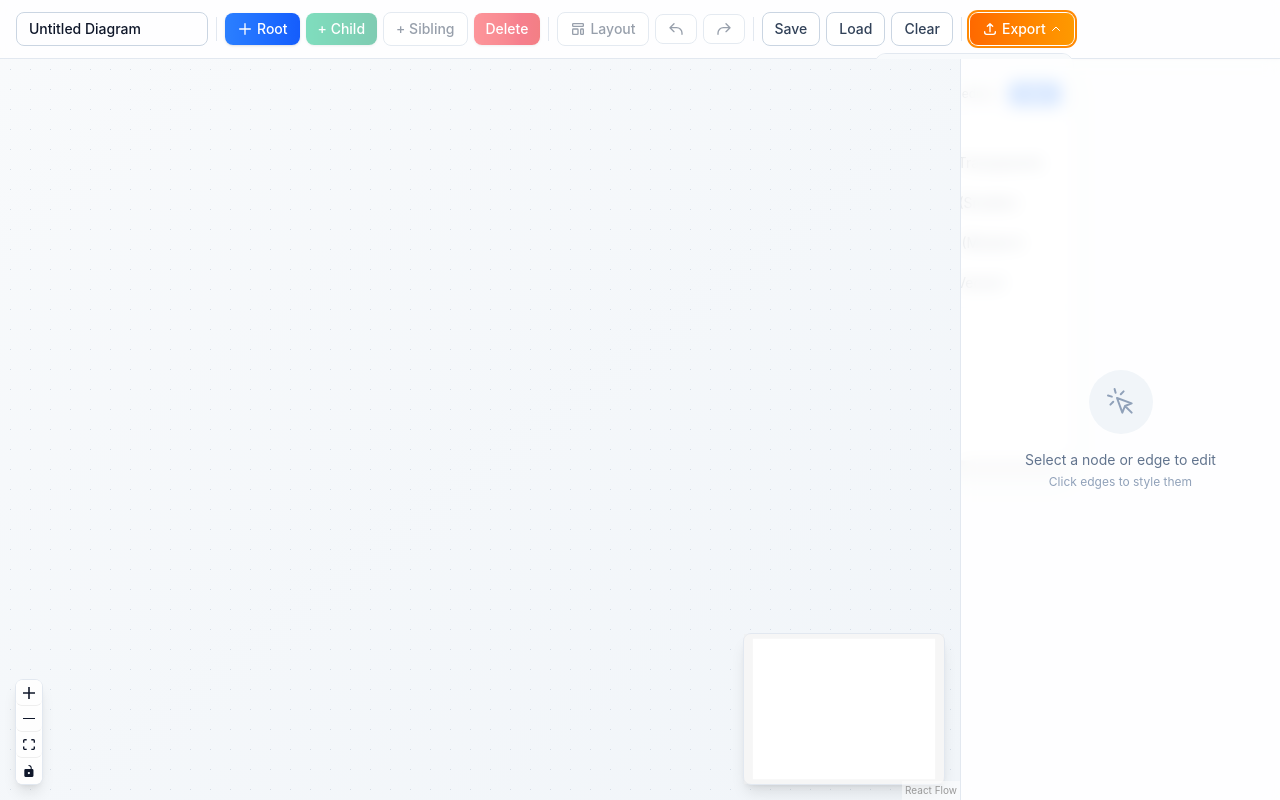
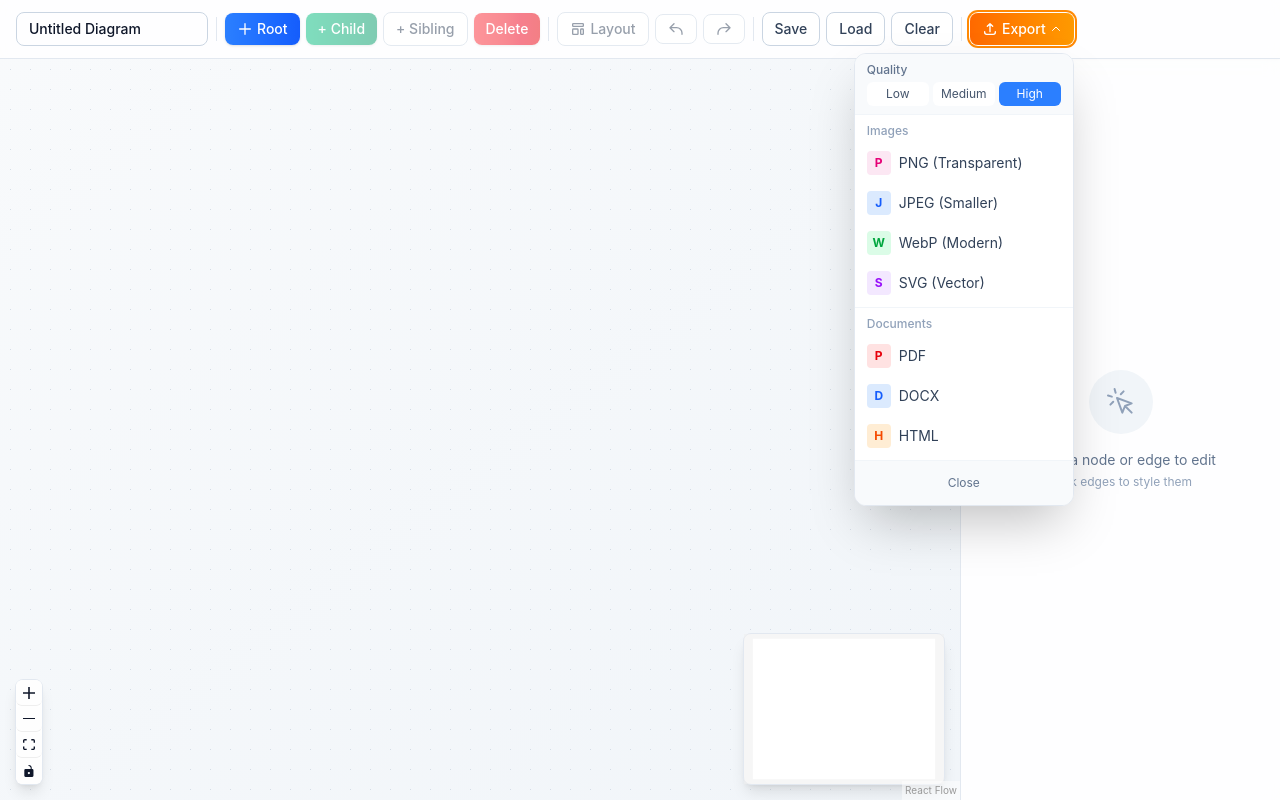
Before and after one commit to nikhilgawade0211-debug/Holen, a Next.js app: page / in a window 1280 px wide. Both pictures are taken after a click on the button "Export". Built offline with nearby package versions, Linux system fonts and the light colour scheme.

Commit message:
fix: line editing 3

```diff
--- a/src/components/DiagramCanvas.tsx
+++ b/src/components/DiagramCanvas.tsx
@@ -158,6 +158,7 @@ export default function DiagramCanvas() {
   // Handle edge reconnection (drag edge to new target)
   const onReconnect = useCallback(
     (oldEdge: Edge, newConnection: Connection) => {
+      console.log('Reconnecting edge:', oldEdge.id, 'to:', newConnection.target);
       if (newConnection.target && newConnection.target !== oldEdge.target) {
         reconnectEdge(oldEdge.id, newConnection.target);
       }
@@ -185,6 +186,7 @@ export default function DiagramCanvas() {
         zoomOnScroll={false} // Disable zoom on scroll so pan works
         zoomOnPinch // Enable pinch-to-zoom on touch
         selectNodesOnDrag={false}
+        reconnectRadius={25}
         fitView
         fitViewOptions={{ padding: 0.2 }}
         minZoom={0.1}
--- a/src/components/Toolbar.tsx
+++ b/src/components/Toolbar.tsx
@@ -1,6 +1,7 @@
 'use client';
 
-import React, { useState } from 'react';
+import React, { useState, useRef, useEffect } from 'react';
+import { createPortal } from 'react-dom';
 import { useDiagramStore } from '@/store/diagramStore';
 import { applyDagreLayout } from '@/services/layoutService';
 import {
@@ -38,6 +39,40 @@ export default function Toolbar() {
   const [exportQuality, setExportQuality] = useState<ExportQuality>('high');
   const [showExportMenu, setShowExportMenu] = useState(false);
   const [isExporting, setIsExporting] = useState(false);
+  const [menuPosition, setMenuPosition] = useState({ top: 0, left: 0 });
+  const exportButtonRef = useRef<HTMLButtonElement>(null);
+  const exportMenuRef = useRef<HTMLDivElement>(null);
+
+  // Close export menu when clicking outside
+  useEffect(() => {
+    function handleClickOutside(event: MouseEvent) {
+      const target = event.target as Node;
+      if (
+        exportMenuRef.current &&
+        !exportMenuRef.current.contains(target) &&
+        exportButtonRef.current &&
+        !exportButtonRef.current.contains(target)
+      ) {
+        setShowExportMenu(false);
+      }
+    }
+
+    if (showExportMenu) {
+      document.addEventListener('mousedown', handleClickOutside);
+      return () => document.removeEventListener('mousedown', handleClickOutside);
+    }
+  }, [showExportMenu]);
+
+  // Update menu position when shown
+  useEffect(() => {
+    if (showExportMenu && exportButtonRef.current) {
+      const rect = exportButtonRef.current.getBoundingClientRect();
+      setMenuPosition({
+        top: rect.bottom + 8,
+        left: rect.right - 220, // Align right edge of menu with right edge of button
+      });
+    }
+  }, [showExportMenu]);
 
   const canUndo = historyIndex > 0;
   const canRedo = historyIndex < history.length - 1;
@@ -327,9 +362,9 @@ export default function Toolbar() {
 
       <div className="w-px h-6 bg-slate-200" />
 
-      {/* Export menu */}
-      <div className="relative">
+      {/* Export button */}
       <button
+        ref={exportButtonRef}
         onClick={() => setShowExportMenu(!showExportMenu)}
         className={`${buttonBase} bg-gradient-to-r from-orange-500 to-amber-500 text-white hover:from-orange-600 hover:to-amber-600 focus:ring-orange-400 shadow-sm hover:shadow`}
       >
@@ -344,14 +379,16 @@ export default function Toolbar() {
         </span>
       </button>
 
-        {showExportMenu && (
-          <div className="absolute top-full right-0 mt-2" style={{ zIndex: 9999 }}>
+      {/* Export menu portal */}
+      {showExportMenu && typeof document !== 'undefined' && createPortal(
         <div
-              className="fixed inset-0"
-              onClick={() => setShowExportMenu(false)}
-            />
-            <div
-              className="relative bg-white border border-slate-200 rounded-xl shadow-xl min-w-[200px] overflow-hidden"
+          ref={exportMenuRef}
+          className="fixed bg-white border border-slate-200 rounded-xl shadow-2xl min-w-[220px] overflow-hidden"
+          style={{
+            zIndex: 99999,
+            top: menuPosition.top,
+            left: Math.max(8, menuPosition.left), // Prevent going off-screen left
+          }}
         >
           {/* Quality selector */}
           <div className="px-3 py-2 border-b border-slate-100 bg-slate-50">
@@ -360,7 +397,7 @@ export default function Toolbar() {
               {(['low', 'medium', 'high'] as ExportQuality[]).map((q) => (
                 <button
                   key={q}
-                      onClick={() => setExportQuality(q)}
+                  onClick={(e) => { e.stopPropagation(); setExportQuality(q); }}
                   className={`flex-1 px-2 py-1 text-xs rounded-md transition-all ${
                     exportQuality === q
                       ? 'bg-blue-500 text-white'
@@ -377,33 +414,33 @@ export default function Toolbar() {
           <div className="py-1">
             <div className="px-3 py-1 text-xs font-medium text-slate-400">Images</div>
             <button
-                  onClick={handleExportPNG}
+              onClick={(e) => { e.stopPropagation(); handleExportPNG(); }}
               disabled={isExporting}
-                  className="w-full flex items-center gap-2 px-3 py-2 text-sm text-slate-700 hover:bg-slate-50 transition-colors"
+              className="w-full flex items-center gap-2 px-3 py-2 text-sm text-slate-700 hover:bg-slate-100 transition-colors disabled:opacity-50"
             >
               <span className="w-6 h-6 rounded bg-pink-100 text-pink-600 flex items-center justify-center text-xs font-bold">P</span>
               PNG (Transparent)
             </button>
             <button
-                  onClick={handleExportJPEG}
+              onClick={(e) => { e.stopPropagation(); handleExportJPEG(); }}
               disabled={isExporting}
-                  className="w-full flex items-center gap-2 px-3 py-2 text-sm text-slate-700 hover:bg-slate-50 transition-colors"
+              className="w-full flex items-center gap-2 px-3 py-2 text-sm text-slate-700 hover:bg-slate-100 transition-colors disabled:opacity-50"
             >
               <span className="w-6 h-6 rounded bg-blue-100 text-blue-600 flex items-center justify-center text-xs font-bold">J</span>
               JPEG (Smaller)
             </button>
             <button
-                  onClick={handleExportWebP}
+              onClick={(e) => { e.stopPropagation(); handleExportWebP(); }}
               disabled={isExporting}
-                  className="w-full flex items-center gap-2 px-3 py-2 text-sm text-slate-700 hover:bg-slate-50 transition-colors"
+              className="w-full flex items-center gap-2 px-3 py-2 text-sm text-slate-700 hover:bg-slate-100 transition-colors disabled:opacity-50"
             >
               <span className="w-6 h-6 rounded bg-green-100 text-green-600 flex items-center justify-center text-xs font-bold">W</span>
               WebP (Modern)
             </button>
             <button
-                  onClick={handleExportSVG}
+              onClick={(e) => { e.stopPropagation(); handleExportSVG(); }}
               disabled={isExporting}
-                  className="w-full flex items-center gap-2 px-3 py-2 text-sm text-slate-700 hover:bg-slate-50 transition-colors"
+              className="w-full flex items-center gap-2 px-3 py-2 text-sm text-slate-700 hover:bg-slate-100 transition-colors disabled:opacity-50"
             >
               <span className="w-6 h-6 rounded bg-purple-100 text-purple-600 flex items-center justify-center text-xs font-bold">S</span>
               SVG (Vector)
@@ -412,25 +449,25 @@ export default function Toolbar() {
             <div className="my-1 border-t border-slate-100" />
             <div className="px-3 py-1 text-xs font-medium text-slate-400">Documents</div>
             <button
-                  onClick={handleExportPDF}
+              onClick={(e) => { e.stopPropagation(); handleExportPDF(); }}
               disabled={isExporting}
-                  className="w-full flex items-center gap-2 px-3 py-2 text-sm text-slate-700 hover:bg-slate-50 transition-colors"
+              className="w-full flex items-center gap-2 px-3 py-2 text-sm text-slate-700 hover:bg-slate-100 transition-colors disabled:opacity-50"
             >
               <span className="w-6 h-6 rounded bg-red-100 text-red-600 flex items-center justify-center text-xs font-bold">P</span>
               PDF
             </button>
             <button
-                  onClick={handleExportDOCX}
+              onClick={(e) => { e.stopPropagation(); handleExportDOCX(); }}
               disabled={isExporting}
-                  className="w-full flex items-center gap-2 px-3 py-2 text-sm text-slate-700 hover:bg-slate-50 transition-colors"
+              className="w-full flex items-center gap-2 px-3 py-2 text-sm text-slate-700 hover:bg-slate-100 transition-colors disabled:opacity-50"
             >
               <span className="w-6 h-6 rounded bg-blue-100 text-blue-600 flex items-center justify-center text-xs font-bold">D</span>
               DOCX
             </button>
             <button
-                  onClick={handleExportHTML}
+              onClick={(e) => { e.stopPropagation(); handleExportHTML(); }}
               disabled={isExporting}
-                  className="w-full flex items-center gap-2 px-3 py-2 text-sm text-slate-700 hover:bg-slate-50 transition-colors"
+              className="w-full flex items-center gap-2 px-3 py-2 text-sm text-slate-700 hover:bg-slate-100 transition-colors disabled:opacity-50"
             >
               <span className="w-6 h-6 rounded bg-orange-100 text-orange-600 flex items-center justify-center text-xs font-bold">H</span>
               HTML
@@ -446,10 +483,19 @@ export default function Toolbar() {
               Exporting...
             </div>
           )}
+
+          {/* Close button */}
+          <div className="px-3 py-2 border-t border-slate-100 bg-slate-50">
+            <button
+              onClick={() => setShowExportMenu(false)}
+              className="w-full px-3 py-1.5 text-xs text-slate-500 hover:text-slate-700 hover:bg-slate-100 rounded transition-colors"
+            >
+              Close
+            </button>
           </div>
-          </div>
+        </div>,
+        document.body
       )}
-      </div>
 
       {/* Selection indicator */}
       {selectedNodeIds.length > 1 && (
```
Lines whose indentation alone changed are shown as unchanged.
